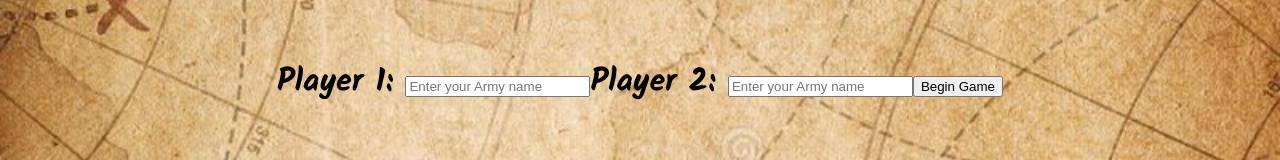
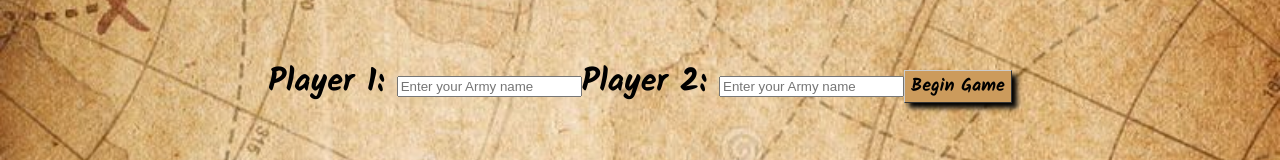
Before and after one commit to CegDev85/Risk_JSmodule_project, a React (Create React App) app in the folder risk_jsmodule_project/client/: page / in a window 1280 px wide. Shown: the part 301-461 px from the top of the page. Built offline with nearby package versions, Linux system fonts and the light colour scheme; no server answers.

Commit message:
again...more style

```diff
--- a/risk_jsmodule_project/client/src/App.css
+++ b/risk_jsmodule_project/client/src/App.css
@@ -257,3 +257,15 @@ path:focus{
   font-size: large;
   font-family: Kalamimport;
 }
+
+.input {
+  border-top: 1px solid #CCCCCC;
+  border-right: 1px solid #333333;
+  border-bottom: 1px solid #333333;
+  border-left: 1px solid #CCCCCC;
+  background-color:rgb(204, 155, 92);
+  box-shadow: 5px 5px 5px black;
+  margin-bottom: 2px;
+  font-size: large;
+  font-family: Kalamimport;
+}
--- a/risk_jsmodule_project/client/src/QuantSelector.css
+++ b/risk_jsmodule_project/client/src/QuantSelector.css
@@ -8,12 +8,22 @@
      display: flex;
      justify-content: center;
      align-items: center;
+
 }
 
 .popup-inner{
     position: relative;
-    padding: 32px;
+    padding: 10px;
     width: 100%;
-    max-width: 640px;
-    background-color: #FFFF;
+    max-width: 400px;
+    background-color: rgb(160, 115, 57);
 }
+
+@font-face {
+    font-family: Kalamimport;
+    src: url("./Kalam-Bold.ttf");
+}
+
+body {
+    font-family:Kalamimport
+}
--- a/risk_jsmodule_project/client/src/components/CountrySelect.js
+++ b/risk_jsmodule_project/client/src/components/CountrySelect.js
@@ -13,10 +13,16 @@ const CountrySelect = ({countries, onCountrySelect}) => {
     })
 
     return(
-        <select onChange={handleChange}>
-            <option>Select a country to learn some facts</option>
-            {countryOptions}
-        </select>
+        <div className="country-select">
+            <div className="select">
+            <select onChange={handleChange}>
+                <option>Select a country to learn some facts</option>
+                {countryOptions}
+            </select>
+            </div>
+        </div>
+
+
     )
 
 }
--- a/risk_jsmodule_project/client/src/components/GameForm.js
+++ b/risk_jsmodule_project/client/src/components/GameForm.js
@@ -91,7 +91,8 @@ const GameForm = ({addPlayersToState}) => {
                 <input type="text" id="player1" name="player1" placeholder="Enter your Army name"></input>
                 <label htmlFor="player2">Player 2:    </label>
                 <input type="text" id="player2" name="player2" placeholder="Enter your Army name"></input>
-                <input type="submit" value="Begin Game"></input>
+                <input className="input" type="submit" value="Begin Game"></input>
+
             </form>
         </div>
     )
```
